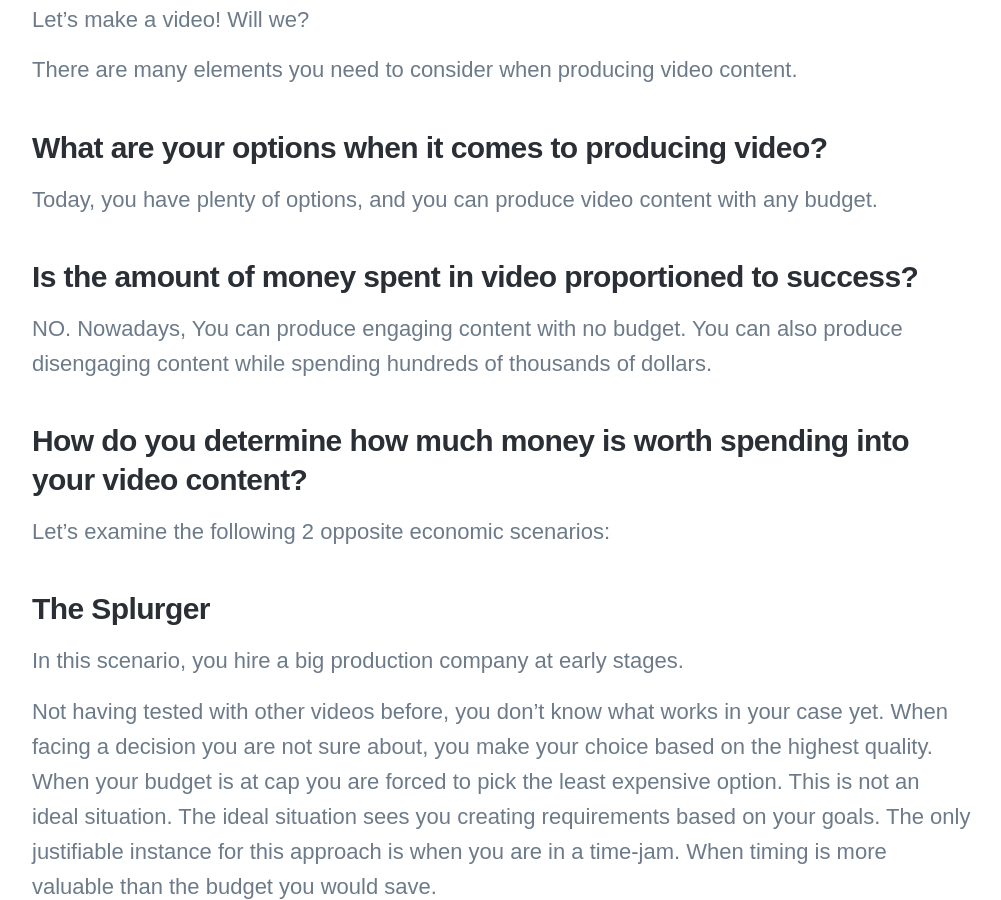
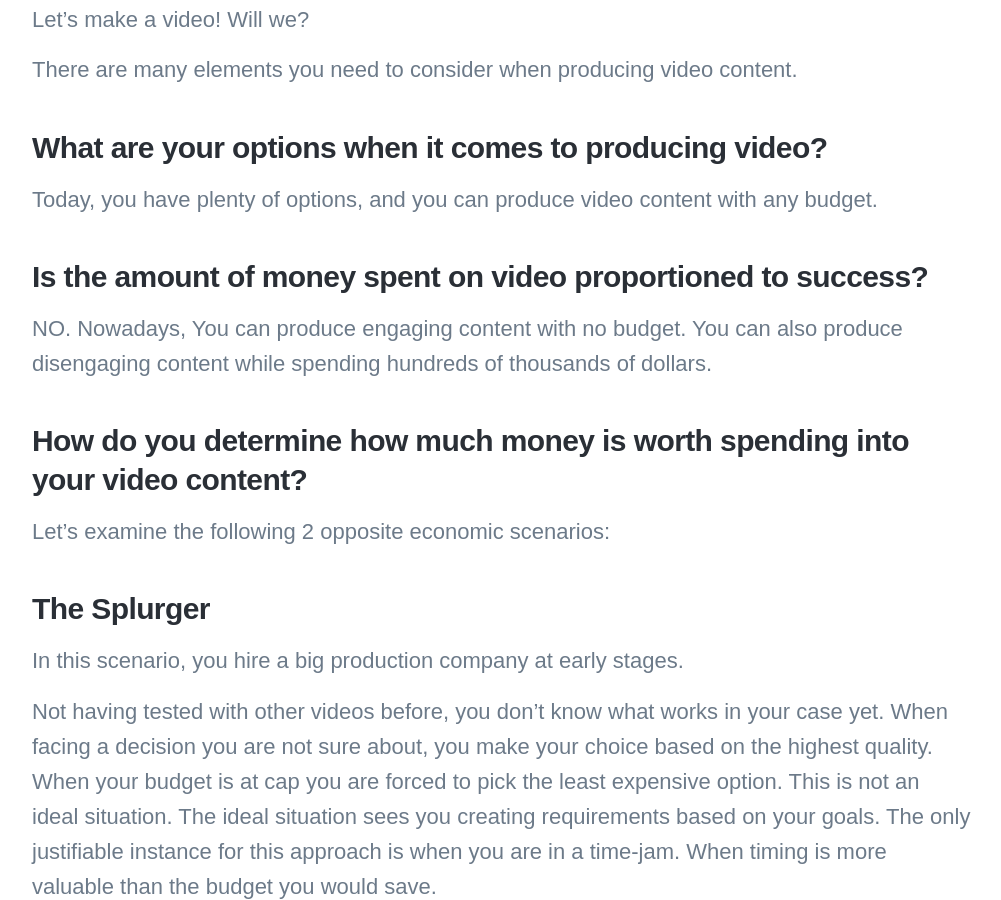
Before and after one commit to adrianomartino/amartino, a Jekyll site: the page built from _posts/2019-04-22-test-title.md, in a window 1280 px wide and 900 px high, scrolled down 672 px. Shown: the whole window, without its empty margins (138-1139 px from the left). Built offline with Jekyll 4.4.1, drawn with Linux system fonts in a browser that asks for light colours; nearby versions of some CDN libraries; some web fonts are replaced.

```diff
--- a/_posts/2019-04-22-test-title.md
+++ b/_posts/2019-04-22-test-title.md
@@ -17,7 +17,7 @@ There are many elements you need to consider when producing video content.
 
 Today, you have plenty of options, and you can produce video content with any budget.
 
-### **Is the amount of money spent in video proportioned to success?**
+### **Is the amount of money spent on video proportioned to success?**
 
 NO. Nowadays, You can produce engaging content with no budget. You can also produce disengaging content while spending hundreds of thousands of dollars.
 
```
